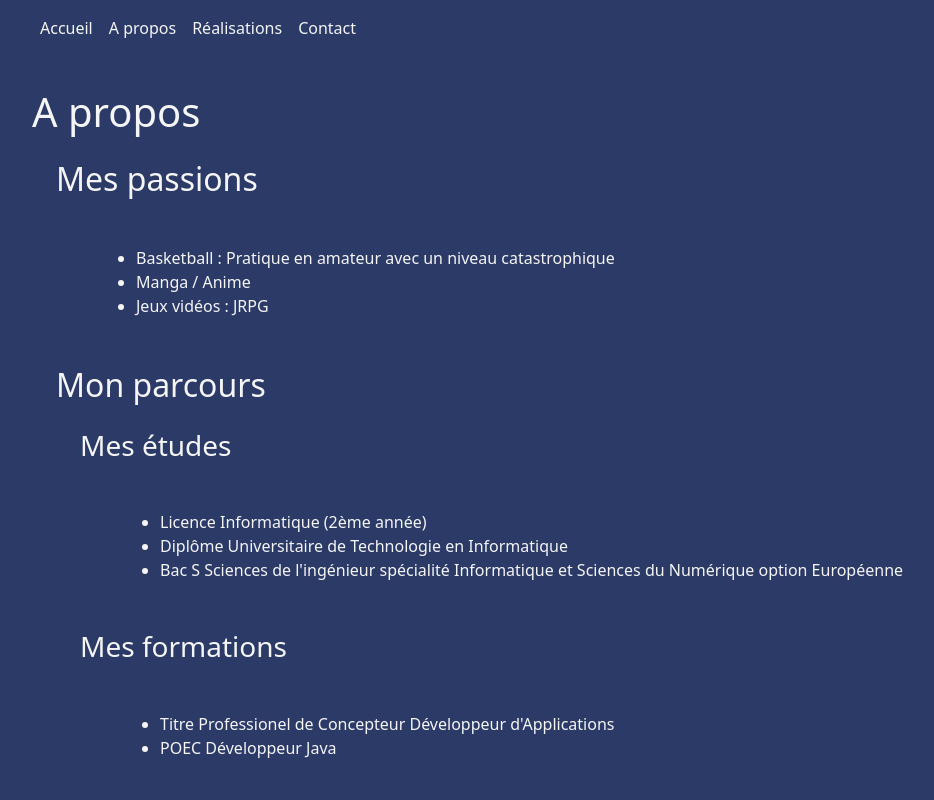
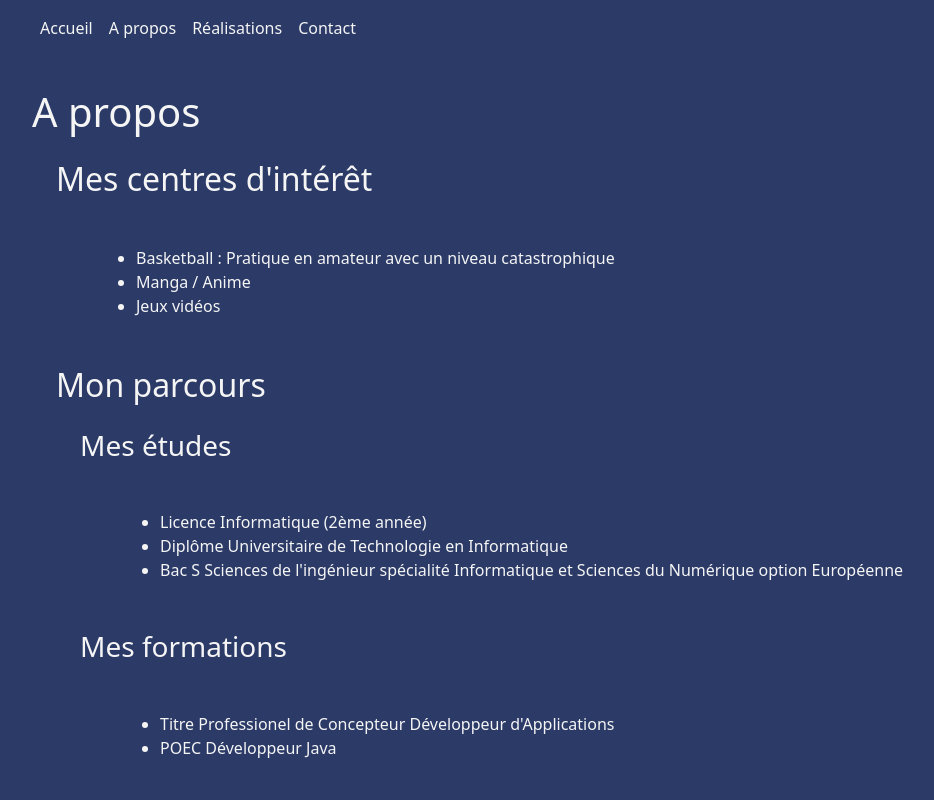
Before and after one commit to Benjamin-Rivero/portfolio, a plain HTML site: page apropos.html in a window 1280 px wide. Shown: the top 800 px of the page, without its empty margins (50-984 px from the left). Drawn offline with nearby package versions, Linux system fonts and the light colour scheme.

Commit message:
modif a propos

```diff
--- a/apropos.html
+++ b/apropos.html
@@ -9,11 +9,11 @@
 		<main class="container">
 			<h1>A propos</h1>
 			<section id="passion" class="ms-4">
-				<h2>Mes passions</h2>
+				<h2>Mes centres d'intérêt</h2>
 				<ul class="m-5">
 					<li>Basketball : Pratique en amateur avec un niveau catastrophique</li>
 					<li>Manga / Anime</li>
-					<li>Jeux vidéos : JRPG </li>
+					<li>Jeux vidéos</li>
 				</ul>
 			</section>
 			<section id="parcours" class="ms-4">
```
